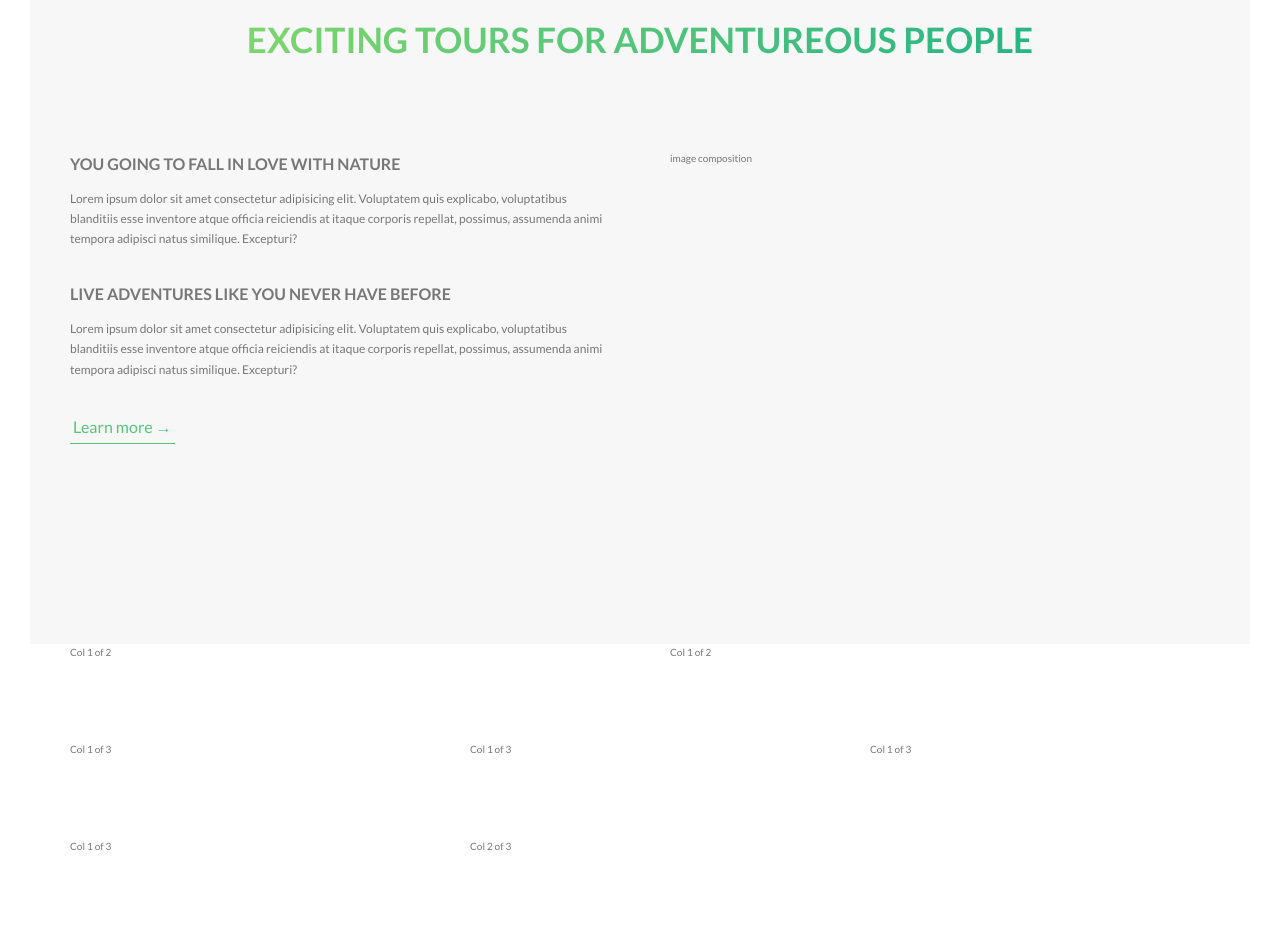
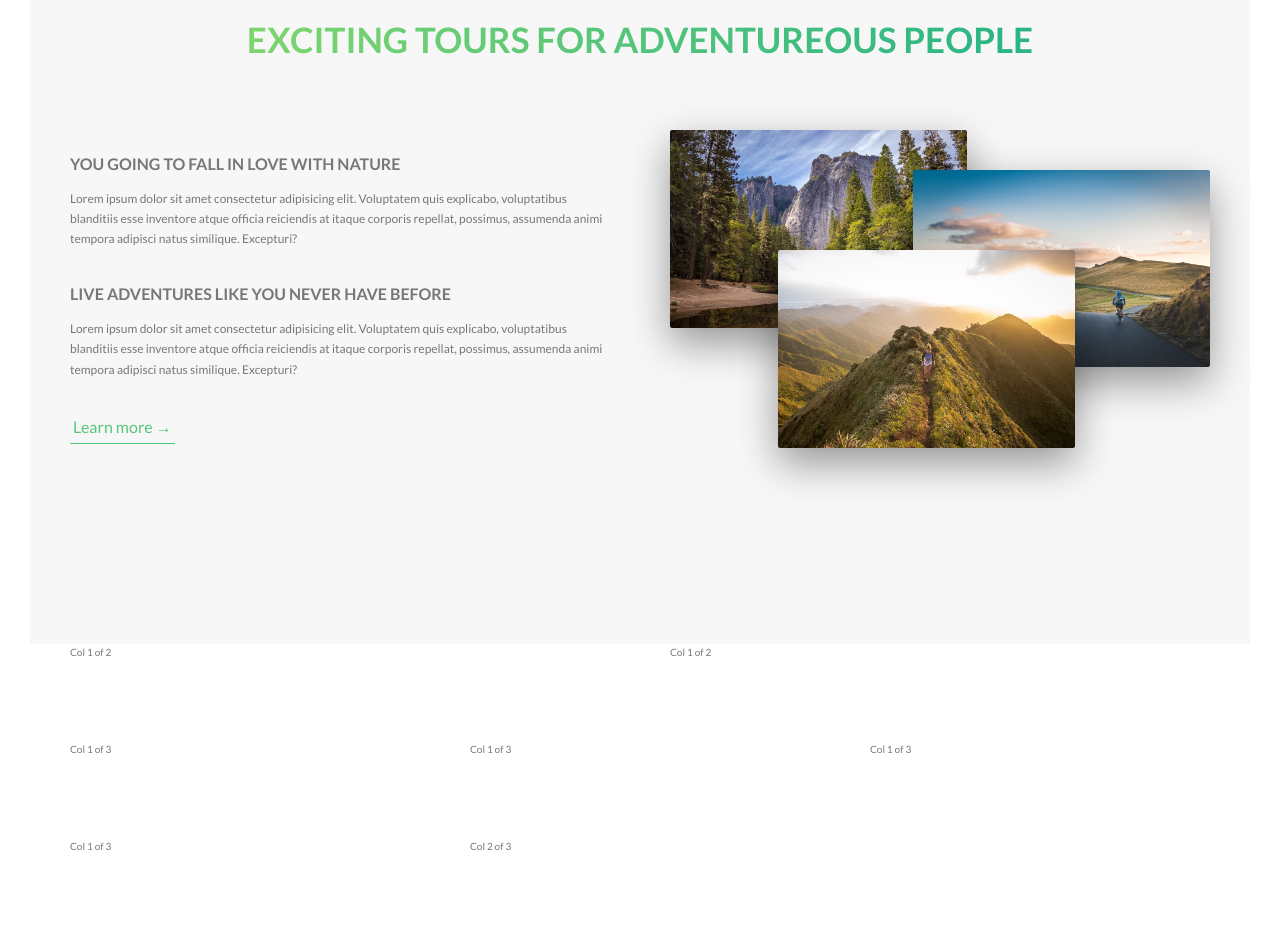
Before and after one commit to PilarczykM/Nature_Project, a website: page index.html in a window 1280 px wide. Shown: the part 820-1752 px from the top of the page. Drawn offline with Linux system fonts and the light colour scheme.

Commit message:
Adding photo composition view.

```diff
--- a/index.html
+++ b/index.html
@@ -49,7 +49,11 @@
                     <a href="#" class="btn-text">Learn more &rarr;</a>
                 </div>
                 <div class="col-1-of-2">
-                    image composition
+                    <div class="composition">
+                        <img src="./img/nat-1-large.jpg" alt="Photo1" class="composition__photo composition__photo--p1">
+                        <img src="./img/nat-2-large.jpg" alt="Photo2" class="composition__photo composition__photo--p2">
+                        <img src="./img/nat-3-large.jpg" alt="Photo3" class="composition__photo composition__photo--p3">
+                    </div>
                 </div>
             </div>
         </section>
--- /dev/null
+++ b/sass/components/_composition.scss
@@ -0,0 +1,37 @@
+.composition {
+  position: relative;
+
+  &:hover &__photo:not(:hover) {
+    transform: scale(0.8);
+  }
+
+  &__photo {
+    position: absolute;
+    width: 55%;
+    box-shadow: 0 1.5rem 4rem rgba($color: black, $alpha: 0.4);
+    border-radius: 2px;
+    transition: all 0.3s;
+    z-index: 0;
+
+    &:hover {
+      transform: translateY(-2rem) scale(1.05);
+      box-shadow: 0 2rem 4rem rgba($color: black, $alpha: 0.5);
+      z-index: 1;
+    }
+
+    &--p1 {
+      top: -2rem;
+      left: 0;
+    }
+
+    &--p2 {
+      top: 2rem;
+      right: 0;
+    }
+
+    &--p3 {
+      top: 10rem;
+      left: 20%;
+    }
+  }
+}
--- a/sass/main.scss
+++ b/sass/main.scss
@@ -7,6 +7,7 @@
 @import "base/utilities";
 
 @import "components/button.scss";
+@import "components/composition";
 
 @import "layout/grid";
 @import "layout/header.scss";
```
Also changed, not shown: css/style.css.
